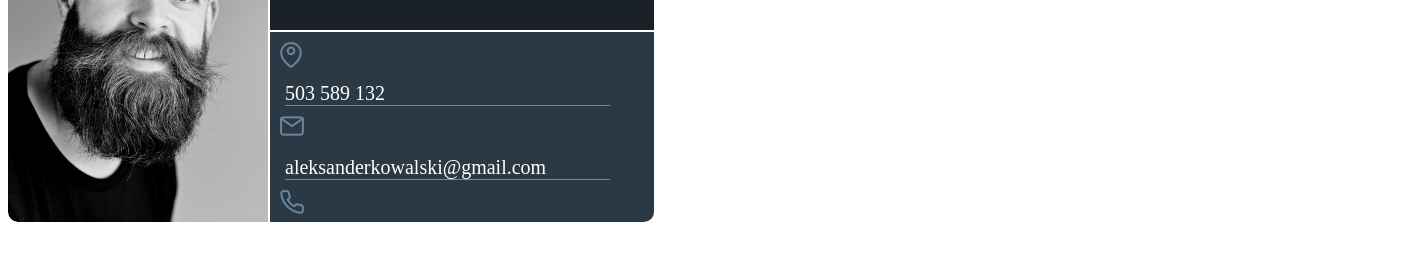
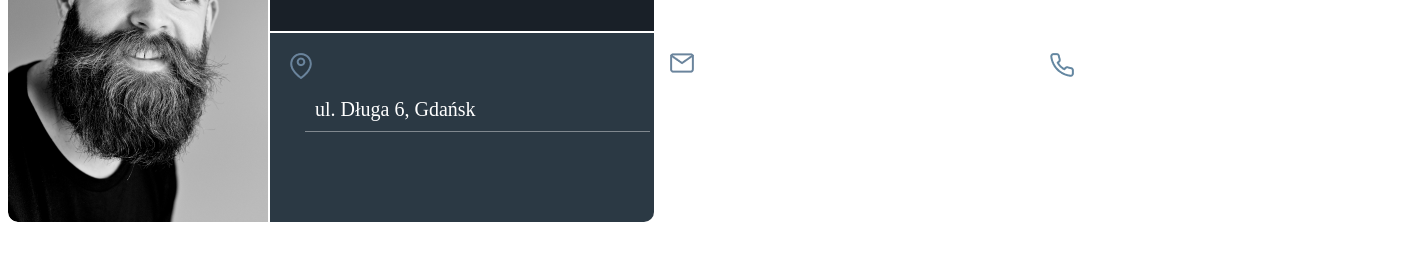
Before and after one commit to MarcinL09/git-basics, a plain HTML site: page business card/Index.html in a window 1280 px wide. Shown: the part 166-426 px from the top of the page, 1410 px wide, since content can reach past the window. Drawn offline with Linux system fonts and the light colour scheme.

Commit message:
added business card files index.html and styles.css

```diff
--- a/business card/Index.html
+++ b/business card/Index.html
@@ -19,7 +19,7 @@
           <div class="address-row">
               <div class="address">
                   <div class="icon"><img src="Vectorad.png" alt="phone"></div>
-                  <div class="right">503 589 132</div>
+                  <div class="right">ul. Długa 6, Gdańsk</div>
               </div>
                   <div class="e-mail-address">
                       <div class="icon"><img src="Vectorem.png" alt="phone"></div>
@@ -28,8 +28,7 @@
               <div class="phone-number">
                   <div class="icon"><img src="Vectortel.png" alt="phone"></div>
                   <div class="right">
-                      503 589 132
-                  </div>
+                      503 589 132</div>
               </div>
           </div>
         </div>
--- a/business card/styles.css
+++ b/business card/styles.css
@@ -53,6 +53,7 @@
 }
 
 .address-row{
+    display: flex;
     width: 100%;
     height: 50%;
     background-color: #2B3944;
@@ -62,25 +63,27 @@
 
 .phone-number .e-mail-address .address{
     display: flex;
-    flex-direction: row;
-    justify-content: flex-end;
-    flex-wrap: wrap;
     font-family: "Roboto";
 
 }
 .icon{
-    width: 15px;
-    height: 15px;
-    padding-left: 10px;
-    margin-top: 10px;
+    display: flex;
+    align-items: flex-start;
+    width: 5px;
+    height: 10px;
+    margin-left: 20px;
+    margin-top: 20px;
 }
 .right{
+    display: flex;
+    flex: 1;
+    padding: 10px;
     border-bottom: 1px solid rgba(255,255,255,0.4);
     width: 325px;
     height:23px;
     font-size: 20px;
     color: #FFFFFF;
-    margin-left: 15px;
+    margin-left: 35px;
     margin-top: 25px;
 
 }
```
